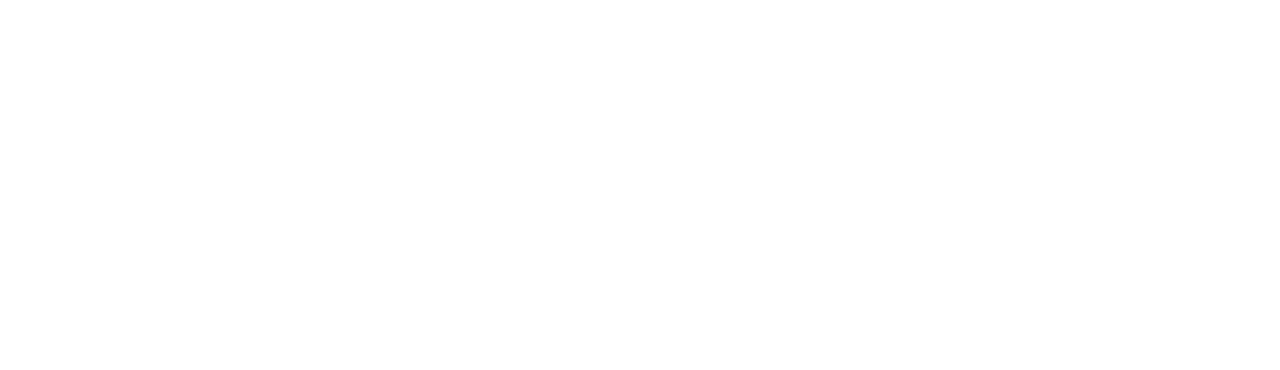
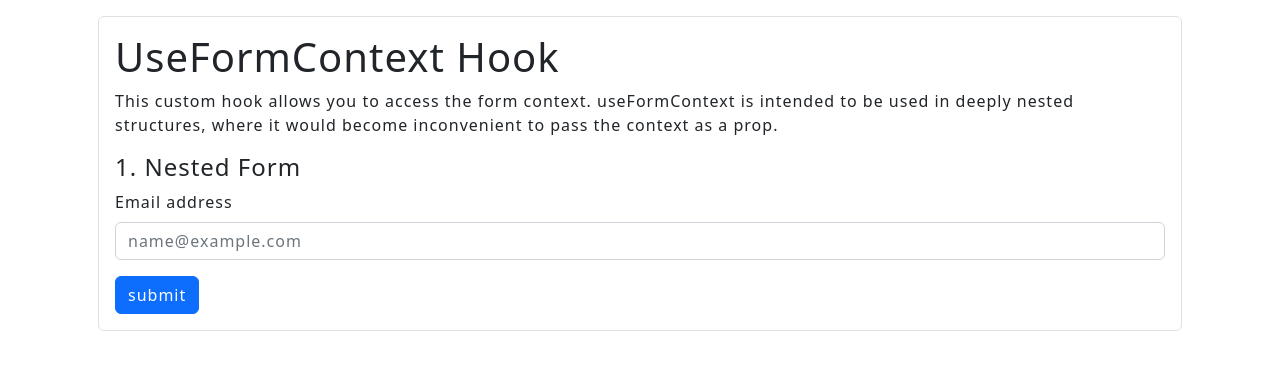
Before and after one commit to bettaibi/react-hook-form-overview, a React (Vite) app: page /UseFormContextPage in a window 1280 px wide. Before the commit this address had no page. Shown: the top 370 px of the page. Built offline with nearby package versions, Linux system fonts and the light colour scheme.

Commit message:
feat: useFormContext

```diff
--- /dev/null
+++ b/src/components/NestedFormComponent/index.tsx
@@ -0,0 +1,25 @@
+import React from "react";
+import { Button, Form } from "react-bootstrap";
+import { useFormContext } from "react-hook-form";
+
+export default function NestedFormComponent() {
+  const { handleSubmit, register } = useFormContext();
+
+  const onSubmitHandler = (values: any) => {
+    console.log(values);
+  };
+
+  return (
+    <Form onSubmit={handleSubmit(onSubmitHandler)}>
+      <Form.Group className="mb-3" controlId="exampleForm.ControlInput1">
+        <Form.Label>Email address</Form.Label>
+        <Form.Control
+          {...register("email")}
+          type="email"
+          placeholder="name@example.com"
+        />
+      </Form.Group>
+      <Button type="submit">submit</Button>
+    </Form>
+  );
+}
--- a/src/containers/useFormContextPage/index.tsx
+++ b/src/containers/useFormContextPage/index.tsx
@@ -1,10 +1,25 @@
 import React from "react";
 import { Container } from "react-bootstrap";
+import { useForm, FormProvider } from "react-hook-form";
+import NestedFormComponent from "../../components/NestedFormComponent";
 
 export default function UseFormContextPage() {
+  const methods = useForm();
+
   return (
     <Container className="d-flex align-items-center justify-content-center">
-      <div className="border p-3 w-100 h-100 m-3 rounded">sqkdjsqjdk</div>
+      <div className="border p-3 w-100 h-100 m-3 rounded">
+        <h1>UseFormContext Hook</h1>
+        <p>
+          This custom hook allows you to access the form context. useFormContext
+          is intended to be used in deeply nested structures, where it would
+          become inconvenient to pass the context as a prop.
+        </p>
+        <h4>1. Nested Form</h4>
+        <FormProvider {...methods}>
+          <NestedFormComponent />
+        </FormProvider>
+      </div>
     </Container>
   );
 }
```
Also changed, not shown: src/core/routes.ts (+9 -4 lines).
